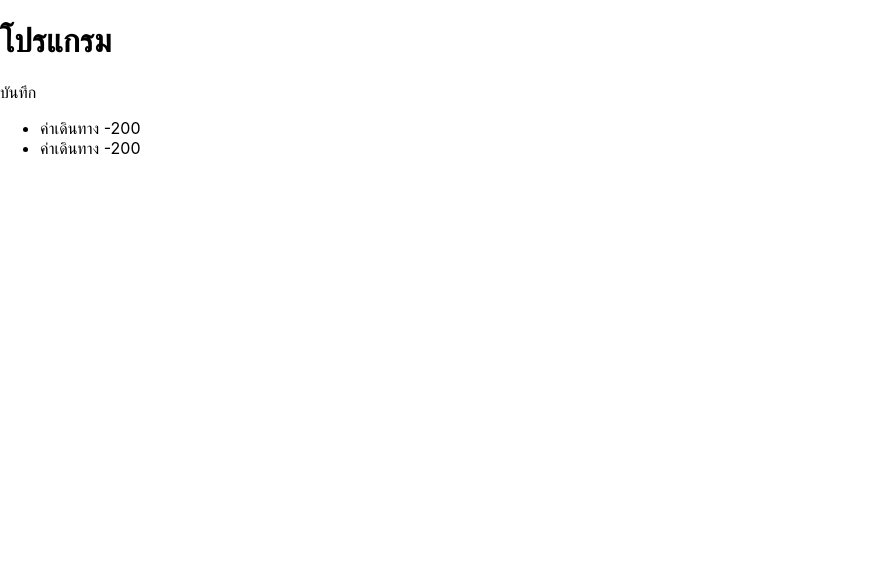
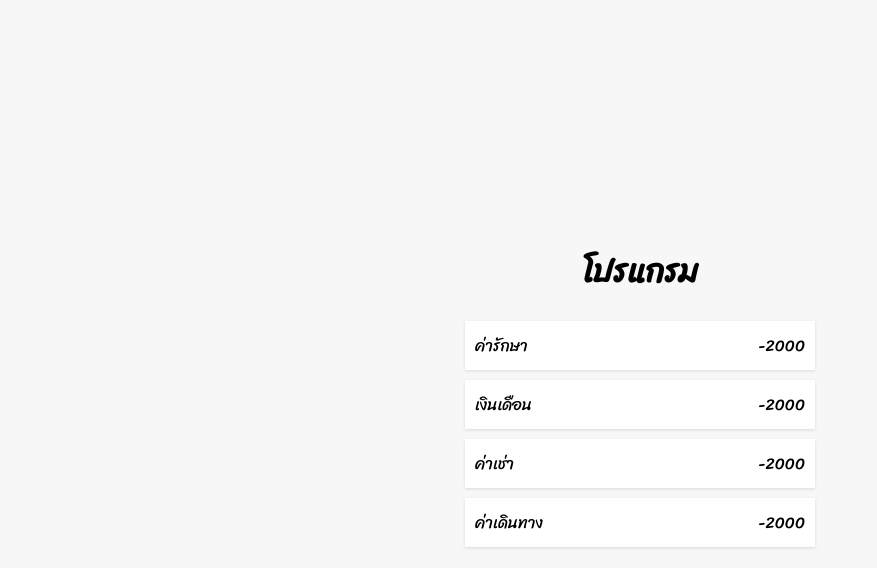
Before and after one commit to wat885/Courses-React-KR, a React (Create React App) app in the folder my-app/: page / in a window 1280 px wide. Shown: the top 568 px of the page, without its empty margins (0-877 px from the left). Built offline with nearby package versions, Linux system fonts and the light colour scheme.

Commit message:
29.props

```diff
--- a/my-app/public/index.html
+++ b/my-app/public/index.html
@@ -24,7 +24,7 @@
       work correctly both with client-side routing and a non-root public URL.
       Learn how to configure a non-root public URL by running `npm run build`.
     -->
-    <title>React App</title>
+    <title>App</title>
   </head>
   <body>
     <noscript>You need to enable JavaScript to run this app.</noscript>
--- a/my-app/src/App.css
+++ b/my-app/src/App.css
@@ -1,38 +1,22 @@
-.App {
-  text-align: center;
+@import url("https://fonts.googleapis.com/css2?family=Sriracha&display=swap");
+
+* {
+  box-sizing: border-box;
+  font-family: "Sriracha", cursive;
 }
 
-.App-logo {
-  height: 40vmin;
-  pointer-events: none;
-}
-
-@media (prefers-reduced-motion: no-preference) {
-  .App-logo {
-    animation: App-logo-spin infinite 20s linear;
-  }
-}
-
-.App-header {
-  background-color: #282c34;
-  min-height: 100vh;
+body {
+  background-color: #f7f7f7;
   display: flex;
   flex-direction: column;
   align-items: center;
   justify-content: center;
-  font-size: calc(10px + 2vmin);
-  color: white;
+  min-height: 100vh;
+  margin: 0;
 }
 
-.App-link {
-  color: #61dafb;
+.container {
+  margin: 30px auto;
+  width: 350px;
+  /* border: 1px solid blue; */
 }
-
-@keyframes App-logo-spin {
-  from {
-    transform: rotate(0deg);
-  }
-  to {
-    transform: rotate(360deg);
-  }
-}
--- a/my-app/src/App.js
+++ b/my-app/src/App.js
@@ -1,16 +1,13 @@
-import logo from './logo.svg';
-import './App.css';
+import "./App.css";
+import Transaction from "./components/Transaction";
+import "./App.css";
 
 function App() {
   return (
-    <div >
-      <h1>โปรแกรม</h1>
-      <p>บันทึก</p>
-      <ul>
-        <li>ค่าเดินทาง <span>-200</span></li>
-        <li>ค่าเดินทาง <span>-200</span></li>
-      </ul>
+    <div className="container">
+      <h1 style={{ textAlign: "center" }}>โปรแกรม</h1>
 
+      <Transaction />
     </div>
   );
 }
--- /dev/null
+++ b/my-app/src/components/Item.js
@@ -0,0 +1,14 @@
+import React from "react";
+
+const Item = (props) => {
+  // const [amount, title] = props;
+  return (
+    <div>
+      <li>
+        {props.title} <span> -{props.amount}</span>
+      </li>
+    </div>
+  );
+};
+
+export default Item;
--- /dev/null
+++ b/my-app/src/components/Transaction.css
@@ -0,0 +1,16 @@
+.item-list{
+    list-style-type: none;
+    padding: 0;
+    margin-bottom: 40px;
+}
+
+.item-list li{
+    background-color: #fff;
+    box-shadow: 0 1px 3px rgba(0,0,0, 0.12);
+    padding: 10px;
+    display: flex;
+    justify-content: space-between;
+    margin: 10px 0;
+    position: relative;
+
+}
--- /dev/null
+++ b/my-app/src/components/Transaction.js
@@ -0,0 +1,18 @@
+import React from "react";
+import Item from "./Item";
+import "./Transaction.css";
+
+const Transaction = () => {
+  return (
+    <div>
+      <ul className="item-list">
+        <Item title="ค่ารักษา" amount="2000" />
+        <Item title="เงินเดือน" amount="2000" />
+        <Item title="ค่าเช่า" amount="2000" />
+        <Item title="ค่าเดินทาง" amount="2000" />
+      </ul>
+    </div>
+  );
+};
+
+export default Transaction;
--- a/my-app/src/index.js
+++ b/my-app/src/index.js
@@ -3,7 +3,7 @@
 import './index.css';
 import App from './App';
 import reportWebVitals from './reportWebVitals';
-import HelloComponent from './components/HelloComponent';
+
 
 
 
```
